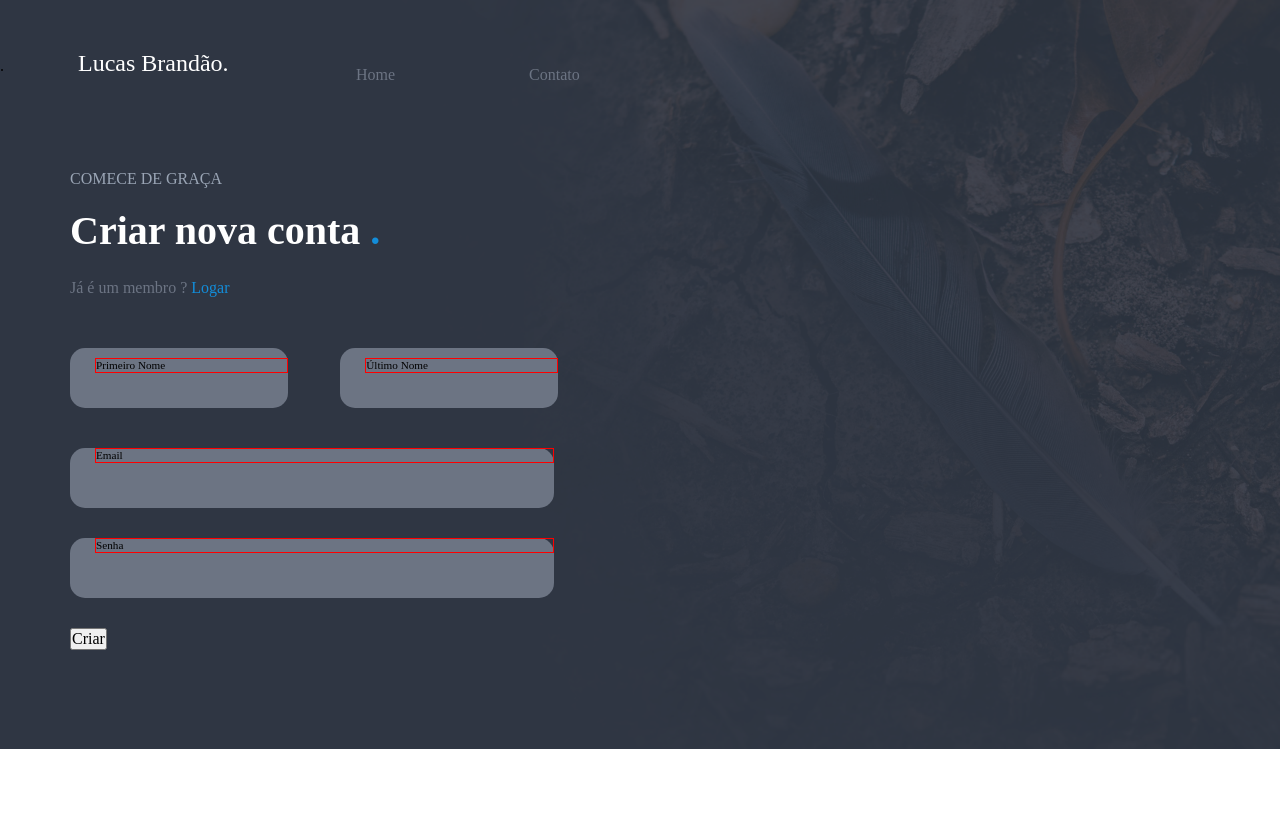
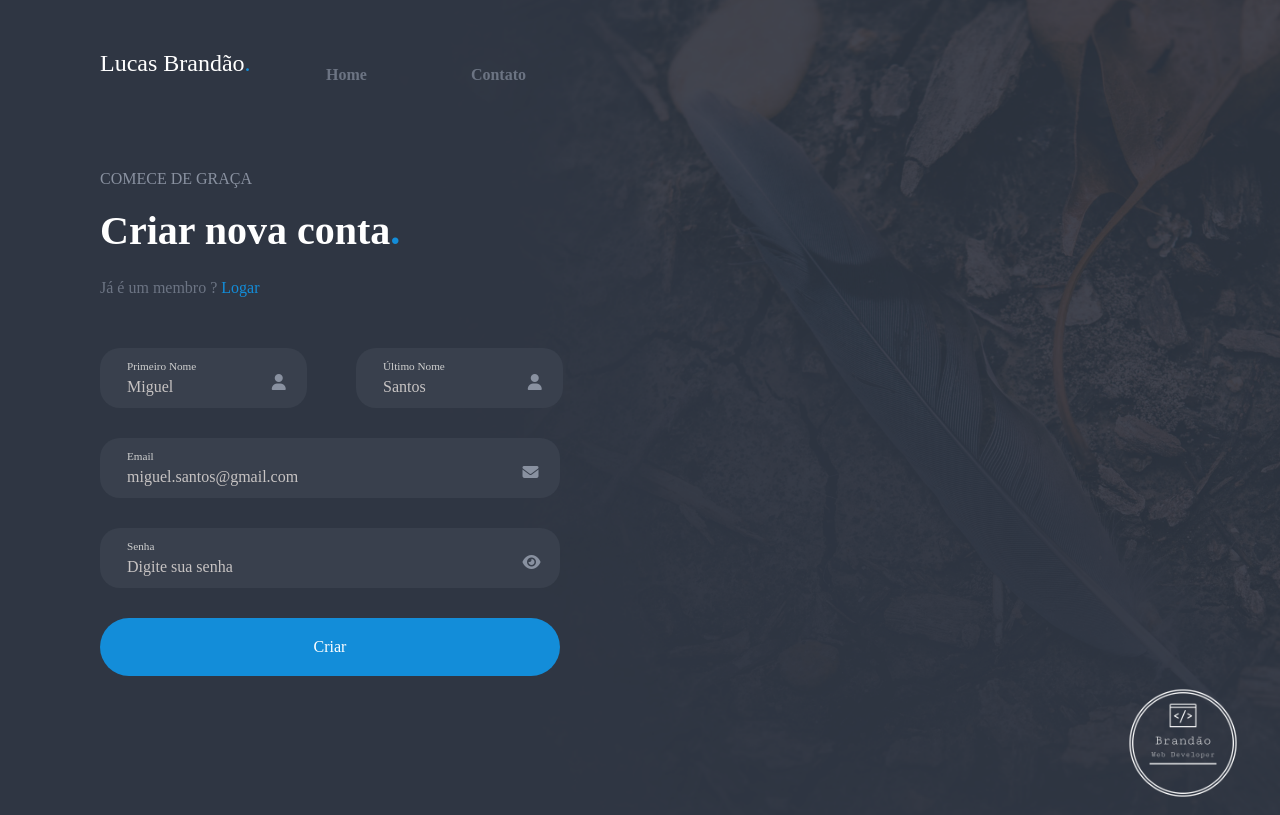
Before and after one commit to BrandsDeveloper/Tela_login, a plain HTML site: page index.html in a window 1280 px wide. Drawn offline with Linux system fonts and the light colour scheme.

Commit message:
Ajusatando e melhorando cores e alinhamento

```diff
--- a/css/style.css
+++ b/css/style.css
@@ -11,6 +11,7 @@ body{
     /* background-color: #272A37; /*344055, 2f3643*/
     background: url(../img/fundo.png) no-repeat center;
     background-size: cover;
+    padding: 0px 30px;
 
 }
 
@@ -30,6 +31,10 @@ header nav > a{
     margin-left: 70px;
 }
 
+header nav > a span{
+    color: #138DD9;
+}
+
 header nav ul{
     text-align: left;
     position: absolute;
@@ -45,10 +50,11 @@ header nav ul li{
 
 header nav ul li a{
     color: #6C7483;
+    font-weight: 600;
 }
 
 header nav ul li :nth-of-type(1){
-    padding-left: 90px;
+    padding-left: 60px;
     padding-right: 20px;
 }
 
@@ -58,7 +64,7 @@ section{
 }
 
 section p{
-    color: #9AA5B5;
+    color: #8991a0;
     font-weight: 500;
     text-transform: uppercase;
     margin-bottom: 20px;
@@ -87,26 +93,18 @@ section h4 a{
 }
 
 section form .background{
-    background: #6C7483;
-    border-radius: 15px;
+    background: #39404d;
+    border-radius: 20px;
     width: 40%;
     margin-bottom: 30px;
+    padding-top: 12px;
     height: 60px;
-}
-
-section form .background label{
-    font-size: 0.7em;
-    margin-left: 25px;
-    margin-top: 10px;
-    margin-bottom: 5px;
-    border: 1px solid red;
-    display: block;
 }
 
 section form .background:nth-of-type(1){
     width: 18%;
     display: inline-block;
-    margin-right: 4%;
+    margin-right: 45px;
 }
 
 section form .background:nth-of-type(2){
@@ -114,19 +112,56 @@ section form .background:nth-of-type(2){
     display: inline-block;
 }
 
+section form .background label{
+    font-size: 0.7em;
+    color: #cfcfcf;
+    margin-left: 27px;
+    margin-bottom: 5px;
+    display: block;
+}
+
+section form .background p{
+    display: inline-block;
+    position: relative;
+    left: 11%;
+    bottom: 7%;
+}
+
+section form .background .move{
+    position: relative;
+    left: 21%;
+    bottom: 7%;
+}
+
+section form .background input::placeholder{
+    color: #c7c3c3;
+}
+
 section form div input[type="text"]{
     width: 70%;
-    padding-left: 25px;
+    padding-left: 27px;
+    color: white;
 }
 
 section form div input[type="email"]{
     width: 70%;
-    padding-left: 25px;
+    padding-left: 27px;
+    color: white;
 }
 
 section form div input[type="password"]{
     width: 70%;
-    padding-left: 25px;
+    padding-left: 27px;
+    color: white;
+}
+
+section form input[type="submit"]{
+    border: none;
+    background-color: #138DD9;
+    width: 40%;
+    color: white;
+    padding: 20px 20px 20px 20px;
+    border-radius: 30px;
 }
 
 section form div input{
@@ -134,3 +169,7 @@ section form div input{
     background: transparent;
     border: none;
 }
+
+footer{
+    text-align: end;
+}
--- a/index.html
+++ b/index.html
@@ -8,7 +8,7 @@
 
     <script src="https://kit.fontawesome.com/498943cfa9.js" crossorigin="anonymous"></script>
 
-    <link rel="shortcut icon" href="favicon.ico" type="image/x-icon">
+    <link rel="shortcut icon" href="img/favicon.ico" type="image/x-icon">
     <link rel="stylesheet" href="css/style.css">
     <link rel="stylesheet" href="css/normalise.css">
 
@@ -19,7 +19,7 @@
 
         <nav>
 
-            <span>.</span> <a href="">  Lucas Brandão. </a>
+            <a href="">  Lucas Brandão<span>.</span> </a>
 
             <ul>
                 <li><a href="">Home</a></li>
@@ -37,7 +37,7 @@
             <div>
                 <p>Comece de graça</p>
 
-                <h1>Criar nova conta <span>.</span></h1>
+                <h1>Criar nova conta<span>.</span></h1>
 
                 <h4>Já é um membro ? <a href="">Logar</a></h4>
             </div>
@@ -46,22 +46,26 @@
 
                 <div class="background">
                     <label for="first">Primeiro Nome</label>
-                    <input type="text" name="nome" id="first">
+                    <input type="text" name="nome" id="first" placeholder="Miguel">
+                    <p><i class="fas fa-user"></i></p>
                 </div>
 
                 <div class="background">
                     <label for="last">Último Nome</label>
-                    <input type="text" name="nome" id="last">
+                    <input type="text" name="nome" id="last" placeholder="Santos">
+                    <p><i class="fas fa-user"></i></p>
                 </div>
 
                 <div class="background">
                     <label for="email">Email</label>
-                    <input type="email" name="email" id="email">
+                    <input type="email" name="email" id="email" placeholder="miguel.santos@gmail.com">
+                    <p class="move"><i class="fas fa-envelope"></i></p>
                 </div>
 
                 <div class="background">
                     <label for="senha">Senha</label>
-                    <input type="password" name="senha" id="senha">
+                    <input type="password" name="senha" id="senha" placeholder="Digite sua senha">
+                    <p class="move"><i class="fas fa-eye"></i></p>
                 </div>
 
                 <input type="submit" value="Criar">
@@ -72,5 +76,11 @@
 
     </main>
 
+    <footer>
+
+        <img src="img/logo2.png" width="11%" alt="">
+
+    </footer>
+
 </body>
 </html>
```
